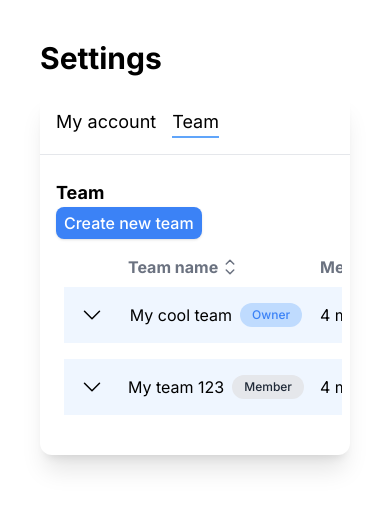
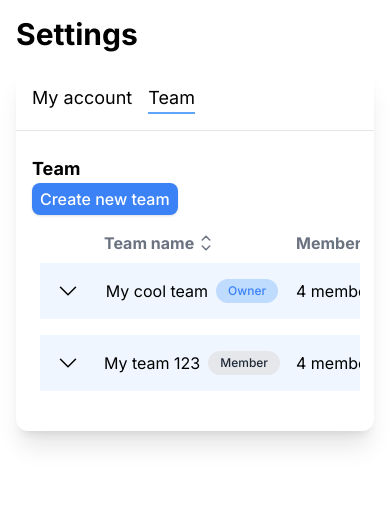
Before and after one commit to Made1ra/profile-settings, a Next.js app: page / in a window 390 px wide. Shown: the top 508 px of the page. Built offline with nearby package versions, Linux system fonts and the light colour scheme.

Commit message:
Decrease padding for small screens

```diff
--- a/app/page.tsx
+++ b/app/page.tsx
@@ -8,7 +8,7 @@ export default function ProfileSettings() {
   const [activeTab, setActiveTab] = useState<'My account' | 'Team'>('Team');
 
   return (
-    <div className="flex min-h-screen flex-col items-start p-10">
+    <div className="flex min-h-screen flex-col items-start p-10 max-sm:p-4">
       <div className="w-full max-w-6xl">
         <h1 className="text-3xl font-bold mb-4">Settings</h1>
         <div className="bg-white shadow-xl rounded-xl">
```
